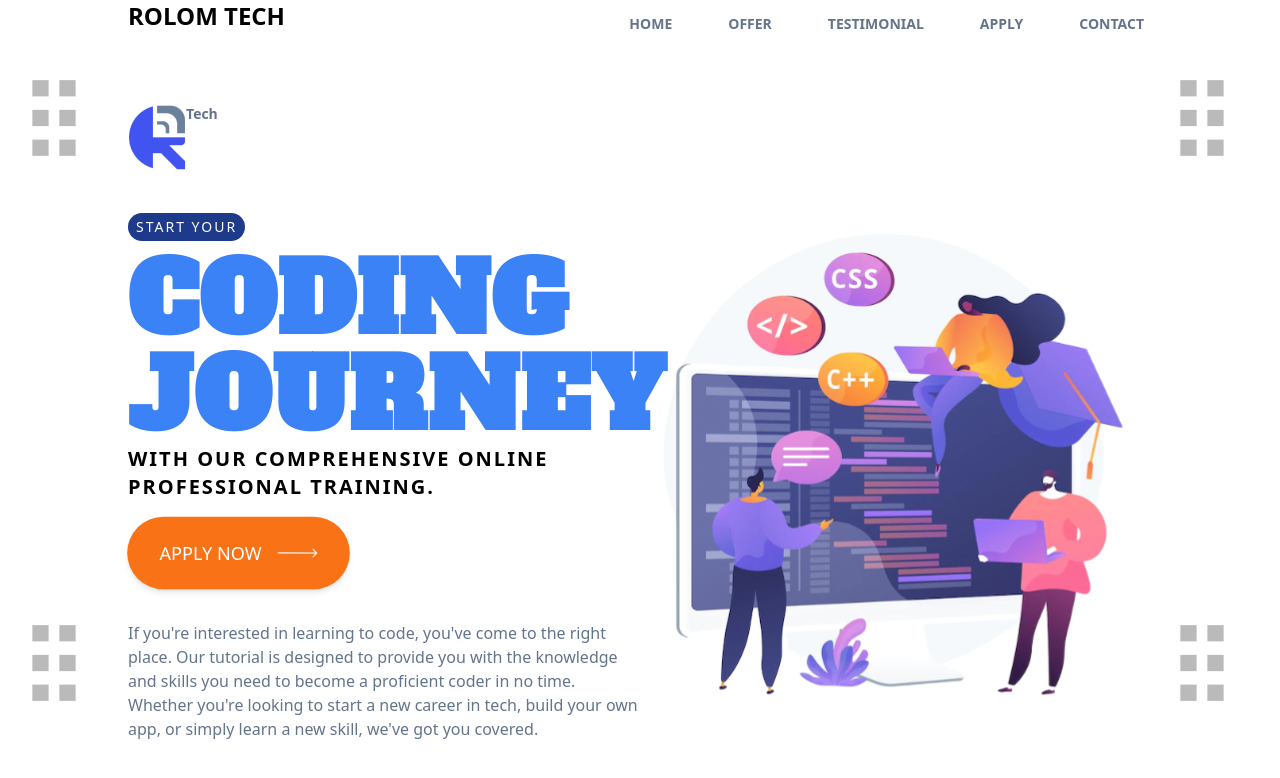
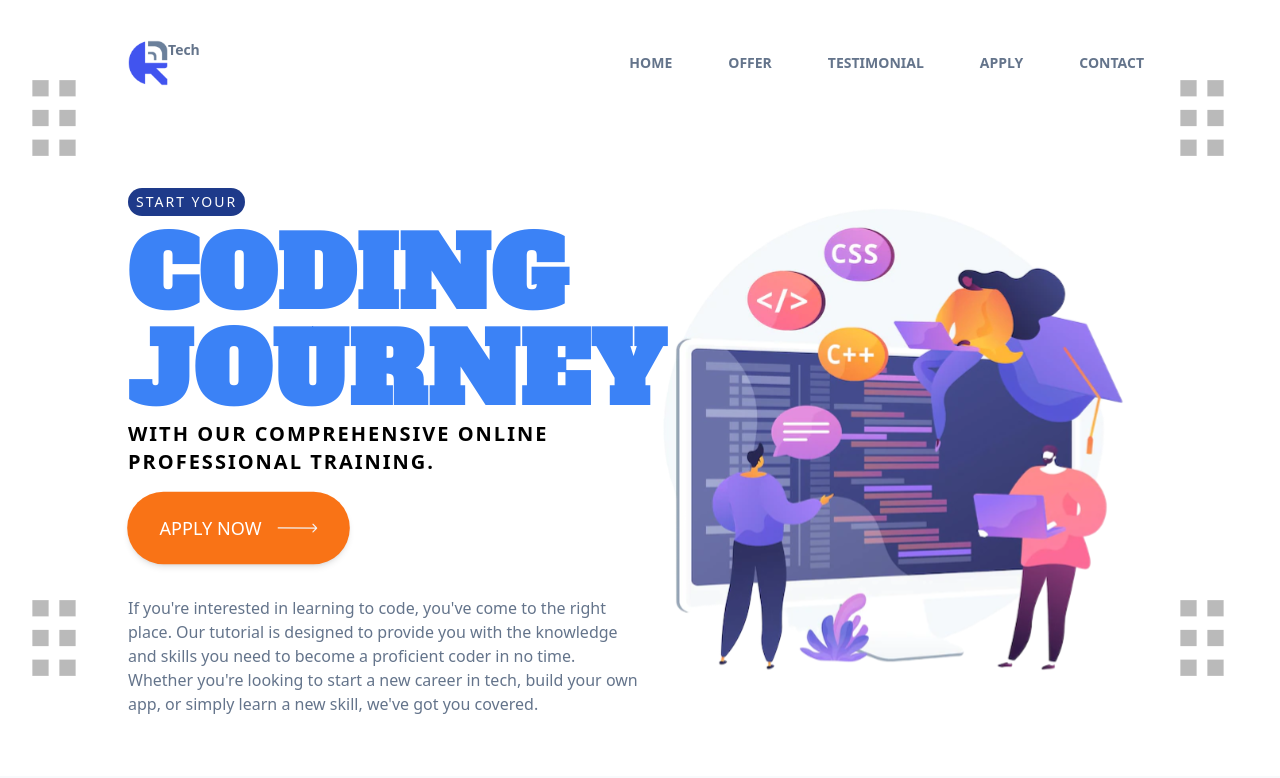
Before and after one commit to thekontinet/project-rsa, a React (Vite) app: page / in a window 1280 px wide. Shown: the top 778 px of the page. Built offline with nearby package versions, Linux system fonts and the light colour scheme.

Commit message:
refactored the topnav component

```diff
--- a/src/components/Banner.jsx
+++ b/src/components/Banner.jsx
@@ -7,21 +7,15 @@ import TopNav from "./TopNav";
 function Banner() {
   return (
     <header className="relative">
-    <TopNav/>
-      <div className="w-full px-7 md:px-32 my-5 md:mt-14 mt-4">
-        <div className="md:mt-8 mt-4">
-          <Link to={"/"} className="flex">
-            <img src={logo} />
-            <span className="font-black text-sm text-slate-500">Tech</span>
-          </Link>
-        </div>
+      <TopNav />
+      <div className="w-full px-7 md:px-32 my-5">
         <div className="md:grid grid-cols-2 py-10">
           <div className="">
             <h3 className="uppercase  tracking-widest mb-4">
               <span className="text-sm font-medium rounded-full bg-primary-900 text-white py-1 px-2 mb-3 inline-block">
                 Start Your
               </span>
-              <span className="text-primary-500 md:text-8xl block font-black font-alfa">
+              <span className="text-primary-500 text-6xl md:text-8xl block font-black font-alfa">
                 Coding Journey
               </span>
               with our Comprehensive online professional training.
--- a/src/components/Offer.jsx
+++ b/src/components/Offer.jsx
@@ -6,20 +6,20 @@ function Offer() {
   return (
     <section
       id="offer"
-      className="w-full relative bg-slate-50 px-7 md:px-16 text-center"
+      className="w-full relative bg-slate-50 px-7 py-20 md:px-16 text-center"
     >
       <div className="relative z-10">
-        <h1 className="font-bold font-alfa pt-10 text-primary-500 uppercase">
+        <h1 className="font-bold font-alfa text-primary-500 uppercase">
           what we offer
         </h1>
-        <p className="max-w-3xl my-8 text-lg mx-auto mt-5">
+        <p className="max-w-3xl mb-8 text-sm mx-auto mt-5">
           We offer a variety of programming languages and technologies, our
           classes are well structure, engaging, and tailored to meet the needs
           of all learners, whether you're new to programming or have some
           experience under your belt.
         </p>
         <div>
-          <div className="flex w-full justify-center items-center gap-10">
+          <div className="grid md:grid-col-3 justify-center items-center gap-10">
             <Course
               title="HTML & CSS"
               subtitle="8 Weeks"
@@ -52,6 +52,12 @@ function Offer() {
             />
           </div>
         </div>
+        <p className="max-w-4xl mx-auto mt-12 text-lg font-medium">
+          We understand that learning to code can be daunting, which is why
+          we've designed our class to be flexible and accessible. Whether you're
+          a busy professional or a student, you'll be able to fit our tutorial
+          into your lifestyle.
+        </p>
       </div>
       <img
         src={Arrow}
--- a/src/components/TopNav.jsx
+++ b/src/components/TopNav.jsx
@@ -1,24 +1,42 @@
-import React, { useEffect, useRef, useState } from 'react'
+import React, { useEffect, useRef, useState } from "react";
+import logo from "../assets/images/logo.png";
+import { Link } from "react-router-dom";
 
 function TopNav() {
   const [active, setActive] = useState(0);
   const [offset, setOffset] = useState(0);
-    useEffect(() => {
-      console.log(window.scrollY)
-    }, []);
+  useEffect(() => {
+    console.log(window.scrollY);
+  }, []);
 
-    console.log(window.scrollY);
+  console.log(window.scrollY);
 
   return (
-    <div className='z-30 bg-white-500 flex items-center justify-between px-7 xl:px-0 max-w-[1024px] mx-auto'>
-            <h1 className='uppercase text-xl md:text-2xl font-bold'>ROLOM TECH</h1>
-            <div className='hidden md:flex items-center text-sm uppercase font-bold md:gap-6 lg:gap-10'>
-            {['home', 'offer', 'testimonial', 'apply', 'contact'].map((item, index) => (
-                <a onClick={() => setActive(index)} className={`text-slate-500 relative px-2 transition-all duration-500 ease-in ${active === index? 'text-primary-500 after:animate-sliding-border-right before:animate-sliding-border-left after:absolute after:top-0 after:bottom-0 after:w-0.5 after:right-0 before:absolute before:top-0 before:bottom-0 before:w-0.5 before:left-0 before:bg-primary-300 after:bg-primary-300' : ''}`} key={index} href={`#${item !== 'home'? item : ''}`}>{item}</a>
-            ))}
-            </div>
-        </div>
-  )
+    <div className="z-30 w-full py-10 bg-white-500 flex items-center justify-between px-7 xl:px-0 max-w-[1024px] mx-auto">
+      <Link to={"/"} className="flex">
+        <img src={logo} className="w-10" />
+        <span className="font-black text-sm text-slate-500">Tech</span>
+      </Link>
+      <div className="hidden md:flex items-center text-sm uppercase font-bold md:gap-6 lg:gap-10">
+        {["home", "offer", "testimonial", "apply", "contact"].map(
+          (item, index) => (
+            <a
+              onClick={() => setActive(index)}
+              className={`text-slate-500 relative px-2 transition-all duration-500 ease-in ${
+                active === index
+                  ? "text-primary-500 after:animate-sliding-border-right before:animate-sliding-border-left after:absolute after:top-0 after:bottom-0 after:w-0.5 after:right-0 before:absolute before:top-0 before:bottom-0 before:w-0.5 before:left-0 before:bg-primary-300 after:bg-primary-300"
+                  : ""
+              }`}
+              key={index}
+              href={`#${item !== "home" ? item : ""}`}
+            >
+              {item}
+            </a>
+          )
+        )}
+      </div>
+    </div>
+  );
 }
 
-export default TopNav
+export default TopNav;
```
